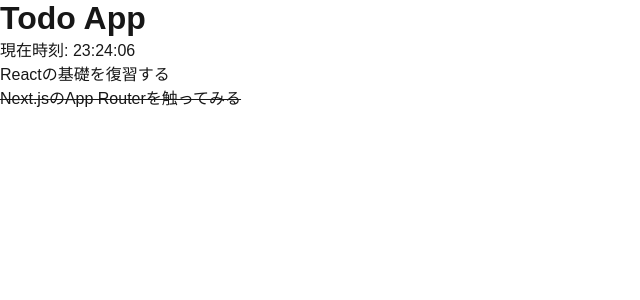
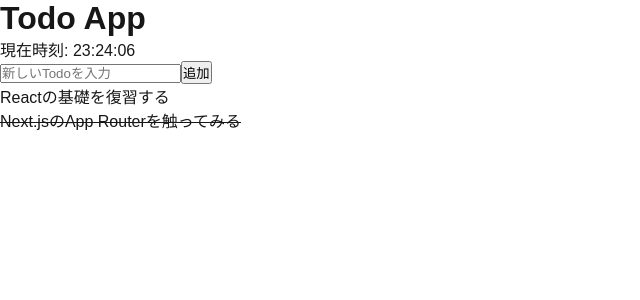
Before and after one commit to st0202/todo-app, a Next.js app: page / in a window 1280 px wide. Shown: the top 300 px of the page, without its empty margins (0-640 px from the left). Built offline with nearby package versions, Linux system fonts and the light colour scheme.

Commit message:
feat: add todos via a controlled form
Add TodoForm as a controlled input (value + onChange) that reports
new todo text to its parent through an onAdd prop, and wire it into
TodoList's addTodo, which appends immutably via array spread.

```diff
--- /dev/null
+++ b/app/components/TodoForm.tsx
@@ -0,0 +1,80 @@
+"use client";
+
+import { useState, type FormEvent } from "react";
+
+// [propsの型定義]
+// このコンポーネントが「外から受け取る値」の形を定義している。
+// onAdd は「文字列を1つ受け取り、何も返さない関数」という型。
+// 関数そのものをpropsとして渡せるのがReactの重要な特徴で、
+// 「子コンポーネントが親に何かを伝えたい時は、
+//  親から渡された関数を呼び出す」という一方向の約束事になっている。
+type TodoFormProps = {
+  onAdd: (text: string) => void;
+};
+
+// [props vs state の違い（ここが一番わかりやすい例）]
+// ・onAdd は「props」＝ 親コンポーネント（呼び出し側）から渡されてくる値。
+//   このコンポーネント自身はonAdd自体を書き換えることはできないし、
+//   書き換える必要もない。「外から渡された道具を使うだけ」という関係。
+// ・下のtextは「state」＝ このコンポーネント自身が持ち、
+//   自分の判断で更新していく値。他のコンポーネントはtextの存在を知らないし、
+//   直接読み書きすることもできない。
+// まとめると、propsは「親→子への一方通行の受け渡し」、
+// stateは「自分自身が管理する内部の記憶」という、役割も所有者も別物。
+export function TodoForm({ onAdd }: TodoFormProps) {
+  // [制御コンポーネント(controlled component)という考え方]
+  // input要素は本来、ブラウザが入力値を自分で保持できる（HTML標準の挙動）。
+  // しかしReactでは value={text} と onChange をセットで使うことで、
+  // 「入力欄の値は常にReactのstate(text)と一致させる」という状態にする。
+  // これにより「今の入力内容」をReact側のJavaScriptからいつでも参照でき、
+  // バリデーションや、送信後に入力欄を空にする、といった制御がしやすくなる。
+  const [text, setText] = useState("");
+
+  // [onChange: 入力のたびに呼ばれるイベントハンドラ]
+  // ユーザーが1文字打つたびにこの関数が呼ばれ、e.target.value（今の入力値）で
+  // stateを更新する。setTextが呼ばれる→再描画される→
+  // value={text}に新しい値が反映される、というサイクルで
+  // 「入力した文字がそのまま画面に表示される」動きが実現されている。
+  function handleChange(event: React.ChangeEvent<HTMLInputElement>) {
+    setText(event.target.value);
+  }
+
+  // [form / onSubmit / preventDefault]
+  // <form>は本来、送信ボタンが押されるとブラウザがページ全体を
+  // 再読み込みしてサーバーにデータを送ろうとする（HTML標準の挙動）。
+  // これはReactのSPA的な動き方とは相性が悪い（画面が全部リロードされてしまう）ため、
+  // event.preventDefault() でその標準動作を止め、
+  // 代わりにJavaScript側（onAdd呼び出し）だけで処理を完結させている。
+  //
+  // [なぜbuttonのonClickではなくformのonSubmitで処理するのか]
+  // onSubmitにしておくと、送信ボタンのクリックだけでなく
+  // 「input内でEnterキーを押す」操作でも同じように送信されるため、
+  // ユーザー体験として自然になる（ボタンだけを見るとその違いに気づきにくい）。
+  function handleSubmit(event: FormEvent<HTMLFormElement>) {
+    event.preventDefault();
+
+    const trimmed = text.trim();
+    if (trimmed === "") return; // 空文字だけのTodoを追加させない簡易バリデーション
+
+    // [子から親への「伝達」]
+    // TodoForm自身はTodo一覧を持っていない（持っているのは呼び出し元）。
+    // だから「追加して」と自分で処理するのではなく、
+    // propsで受け取ったonAdd関数を呼び出すことで、
+    // 「実際に配列へ追加する処理」は親コンポーネントに委ねている。
+    onAdd(trimmed);
+
+    setText(""); // 送信後、自分のstateだけを空文字に戻して入力欄をクリア
+  }
+
+  return (
+    <form onSubmit={handleSubmit}>
+      <input
+        type="text"
+        value={text}
+        onChange={handleChange}
+        placeholder="新しいTodoを入力"
+      />
+      <button type="submit">追加</button>
+    </form>
+  );
+}
--- a/app/components/TodoList.tsx
+++ b/app/components/TodoList.tsx
@@ -4,6 +4,7 @@
 
 import { useState } from "react";
 import type { Todo } from "../types/todo";
+import { TodoForm } from "./TodoForm";
 
 // 最初に表示するダミーデータ。
 // 本来はサーバーやAPIから取得するものだが、まずは
@@ -20,13 +21,44 @@ export function TodoList() {
   // 「stateとして持っている配列そのものが、別の新しい配列に置き換わった」
   // という捉え方をする。中身がオブジェクトでも配列でも、
   // useStateの扱い方は数値や文字列のときと同じ。
-  // まだこの段階では追加・削除を実装していないので setTodos は使わないが、
-  // 次のステップ（フォームでの追加、ボタンでの削除）で
-  // 「新しい配列を作ってsetTodosに渡す」形で更新していく。
-  const [todos] = useState<Todo[]>(initialTodos);
+  const [todos, setTodos] = useState<Todo[]>(initialTodos);
+
+  // [なぜ todos.push(newTodo) と書いてはいけないのか]
+  // push は元の配列そのものを書き換える（破壊的変更）。
+  // 仮にpushした後にsetTodos(todos)を呼んでも、
+  // Reactは「setTodosに渡された配列」と「今のstateの配列」が
+  // 同じ参照（同じオブジェクト）かどうかで「変わったかどうか」を判定するため、
+  // 中身を書き換えただけの同じ配列を渡しても「変化なし」とみなされ、
+  // 再描画がスキップされてしまうことがある。
+  // そのため、スプレッド構文 [...todos, newTodo] で
+  // 「既存の要素はそのままに、末尾に1件加えた“別の新しい配列”」を作り、
+  // それをsetTodosに渡している。これがReactでいう
+  // 「stateはイミュータブル（不変）に扱う」という原則の具体例。
+  function addTodo(text: string) {
+    const newTodo: Todo = {
+      // Date.now()は「今の時刻をミリ秒で返す」簡易的な一意ID生成。
+      // 本来はサーバー/DBがIDを採番するのが望ましいが、
+      // ここではAPIと繋ぐ前の学習用の割り切りとして採用している。
+      id: Date.now(),
+      text,
+      done: false,
+    };
+    setTodos([...todos, newTodo]);
+  }
 
   return (
-    <ul>
+    <>
+      {/*
+        [ここがpropsの実例]
+        onAdd={addTodo} という形で、TodoList自身が持つ関数を
+        子コンポーネントであるTodoFormにpropsとして渡している。
+        TodoForm側は「渡された関数を呼ぶ」だけで、
+        配列がどう更新されるかの詳細（スプレッド構文など）を一切知らない。
+        こうして「入力欄の見た目・操作」と「データの持ち方・更新ロジック」の
+        責務を分離できるのが、コンポーネントを分割する意義の一つ。
+      */}
+      <TodoForm onAdd={addTodo} />
+      <ul>
       {/*
         [map: 配列データをJSX要素の配列に変換する]
         Reactは「JSX要素の配列」をそのまま描画できる。
@@ -60,6 +92,7 @@ export function TodoList() {
           {todo.text}
         </li>
       ))}
-    </ul>
+      </ul>
+    </>
   );
 }
```
